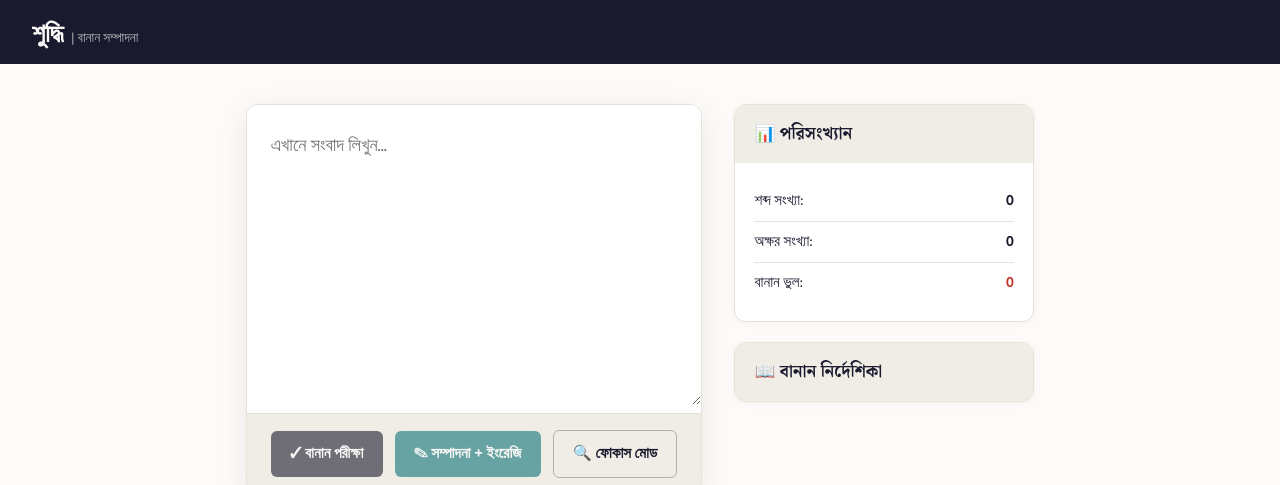
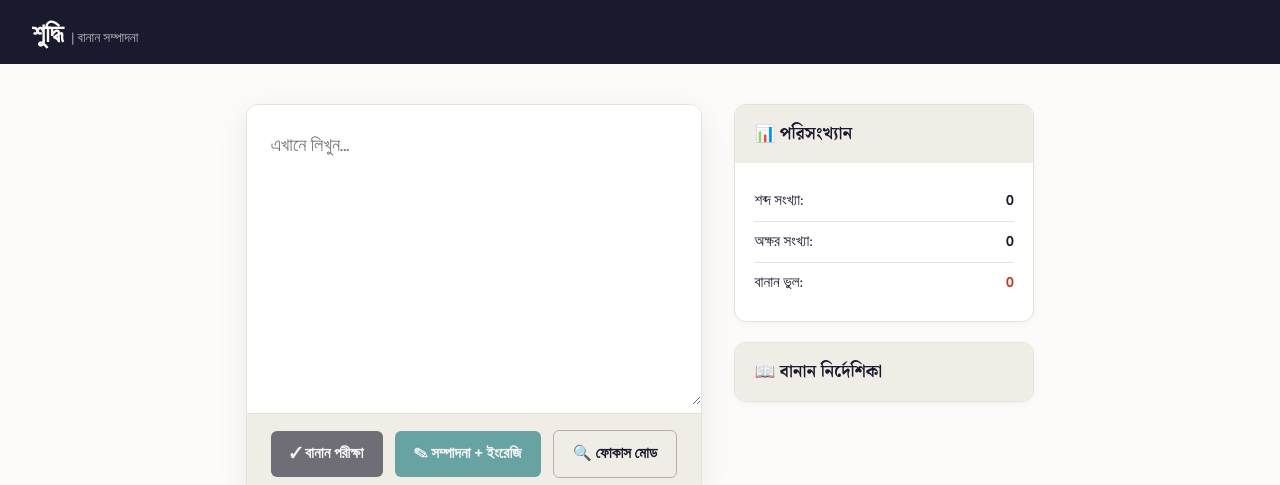
Before and after one commit to towfiqul101/shuddhikoron, a Next.js app: page / in a window 1280 px wide. Shown: the top 485 px of the page. Built offline with nearby package versions, Linux system fonts and the light colour scheme.

Commit message:
Update BanglaNewsEditor.js

```diff
--- a/components/BanglaNewsEditor.js
+++ b/components/BanglaNewsEditor.js
@@ -35,7 +35,7 @@ export default function BanglaNewsEditor() {
 
   const handleTextChange = (e) => {
     setText(e.target.value);
-    setIsClean(false); // Only resets if they edit in the main top editor
+    setIsClean(false);
   };
 
   const checkSpelling = async () => {
@@ -187,7 +187,7 @@ export default function BanglaNewsEditor() {
               className={styles.textarea}
               value={text}
               onChange={handleTextChange}
-              placeholder="এখানে সংবাদ লিখুন..."
+              placeholder="এখানে লিখুন..."
               spellCheck="false"
             />
 
@@ -214,7 +214,6 @@ export default function BanglaNewsEditor() {
             </div>
           </div>
 
-          {/* Only render Tabs and Panel if an action has been taken */}
           {activeTab && (
             <>
               <div className={styles.tabs}>
```
